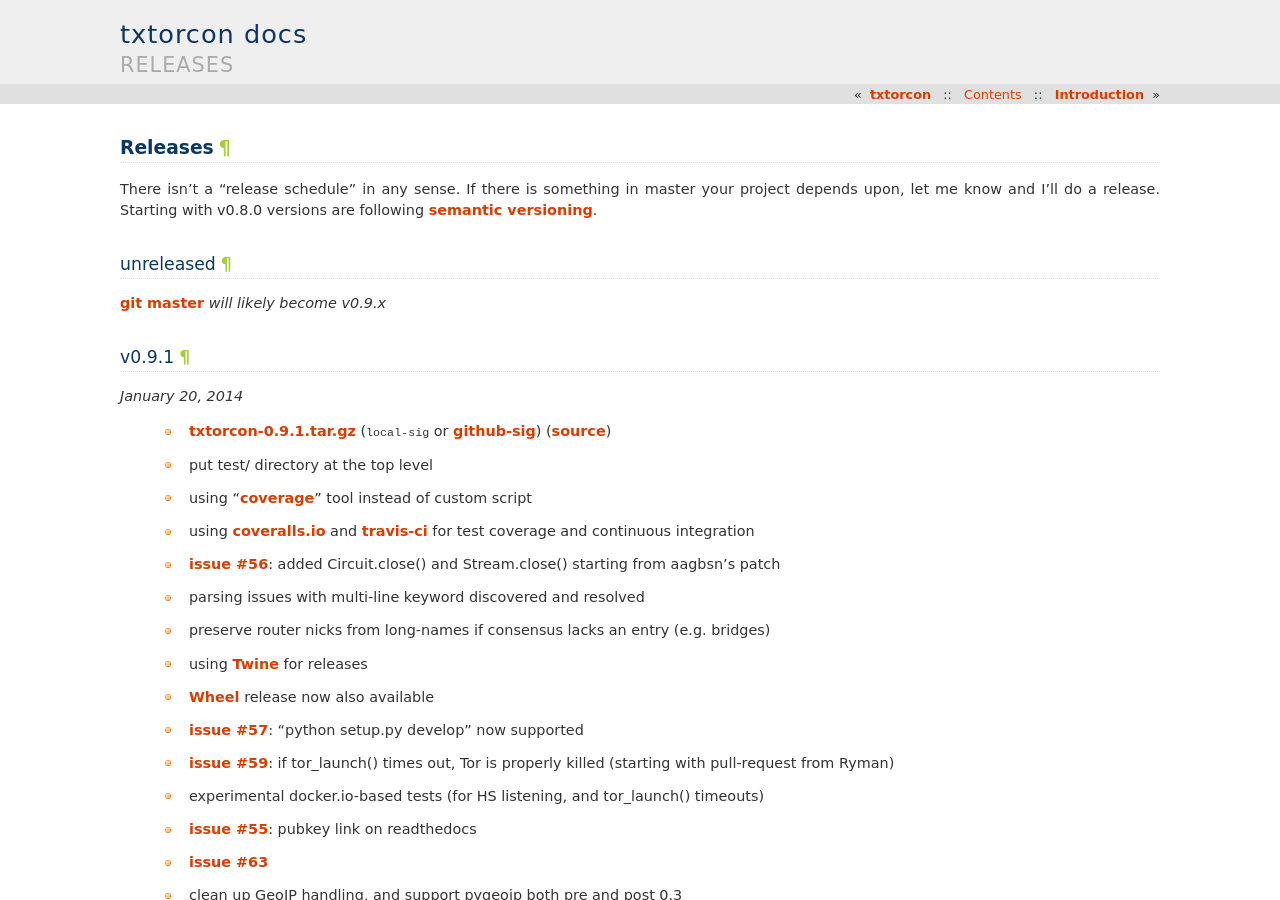
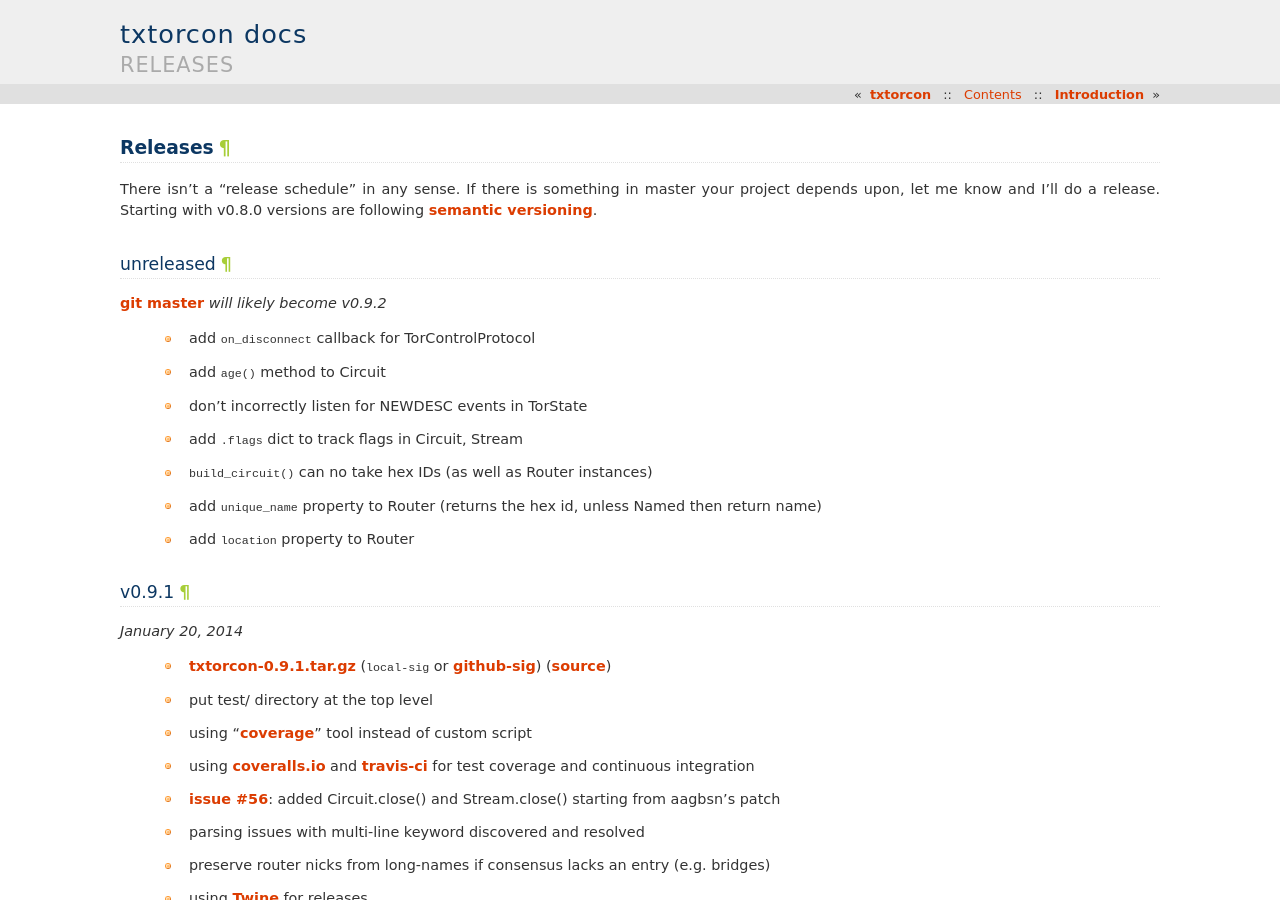
Before and after one commit to meejah/txtorcon, a Sphinx documentation site: the page built from docs/releases.rst, in a window 1280 px wide and 900 px high. Built offline with Sphinx 7.4.7, drawn with Linux system fonts in a browser that asks for light colours.

Commit message:
add documetation for a few new minor features

```diff
--- a/docs/releases.rst
+++ b/docs/releases.rst
@@ -9,7 +9,16 @@
 unreleased
 ----------
 
-`git master <https://github.com/meejah/txtorcon>`_ *will likely become v0.9.x*
+`git master <https://github.com/meejah/txtorcon>`_ *will likely become v0.9.2*
+
+ * add ``on_disconnect`` callback for TorControlProtocol
+ * add ``age()`` method to Circuit
+ * don't incorrectly listen for NEWDESC events in TorState
+ * add ``.flags`` dict to track flags in Circuit, Stream
+ * ``build_circuit()`` can no take hex IDs (as well as Router instances)
+ * add ``unique_name`` property to Router (returns the hex id, unless Named then return name)
+ * add ``location`` property to Router
+
 
 v0.9.1
 ------
```
Also changed, not shown: 1 other file.
